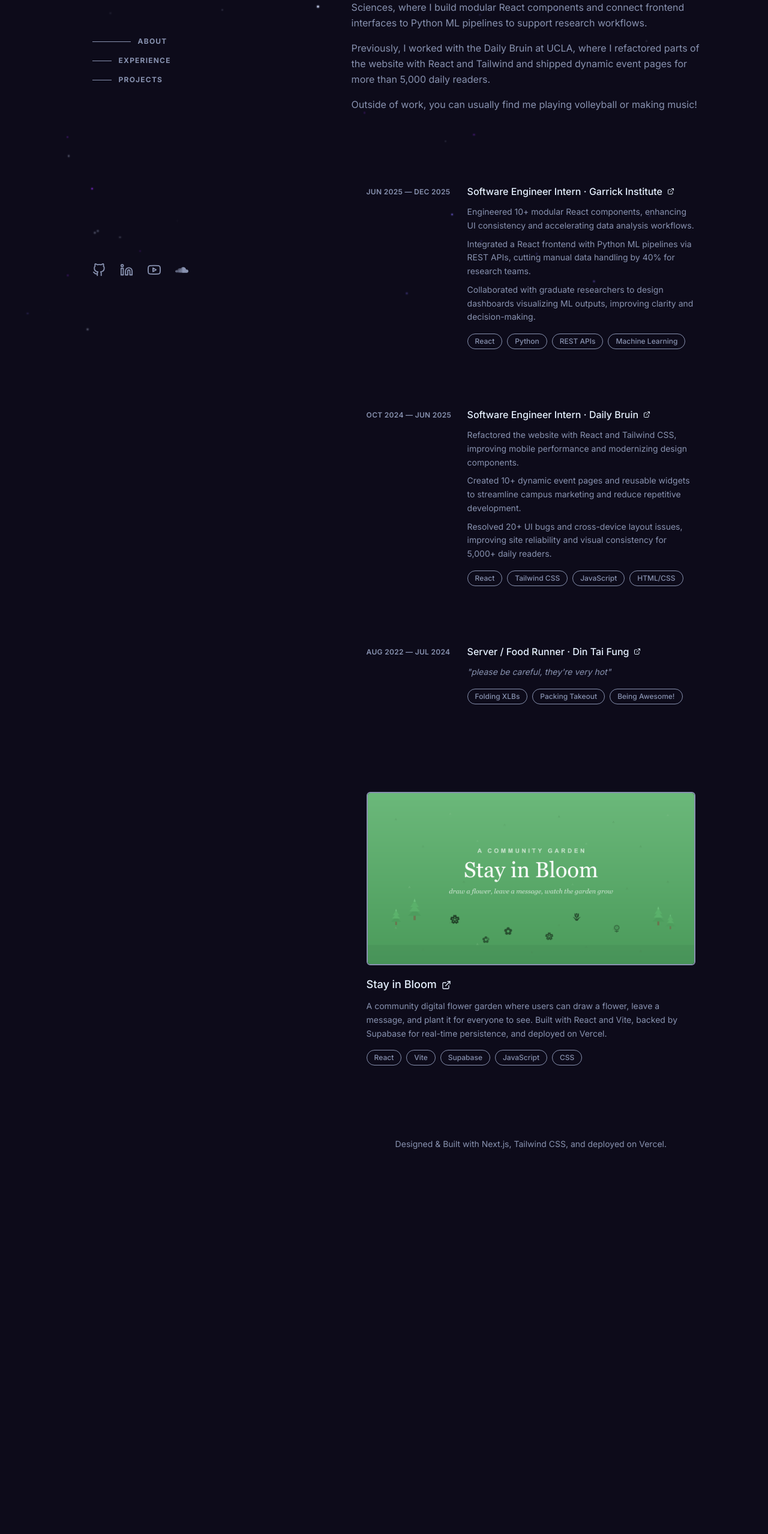
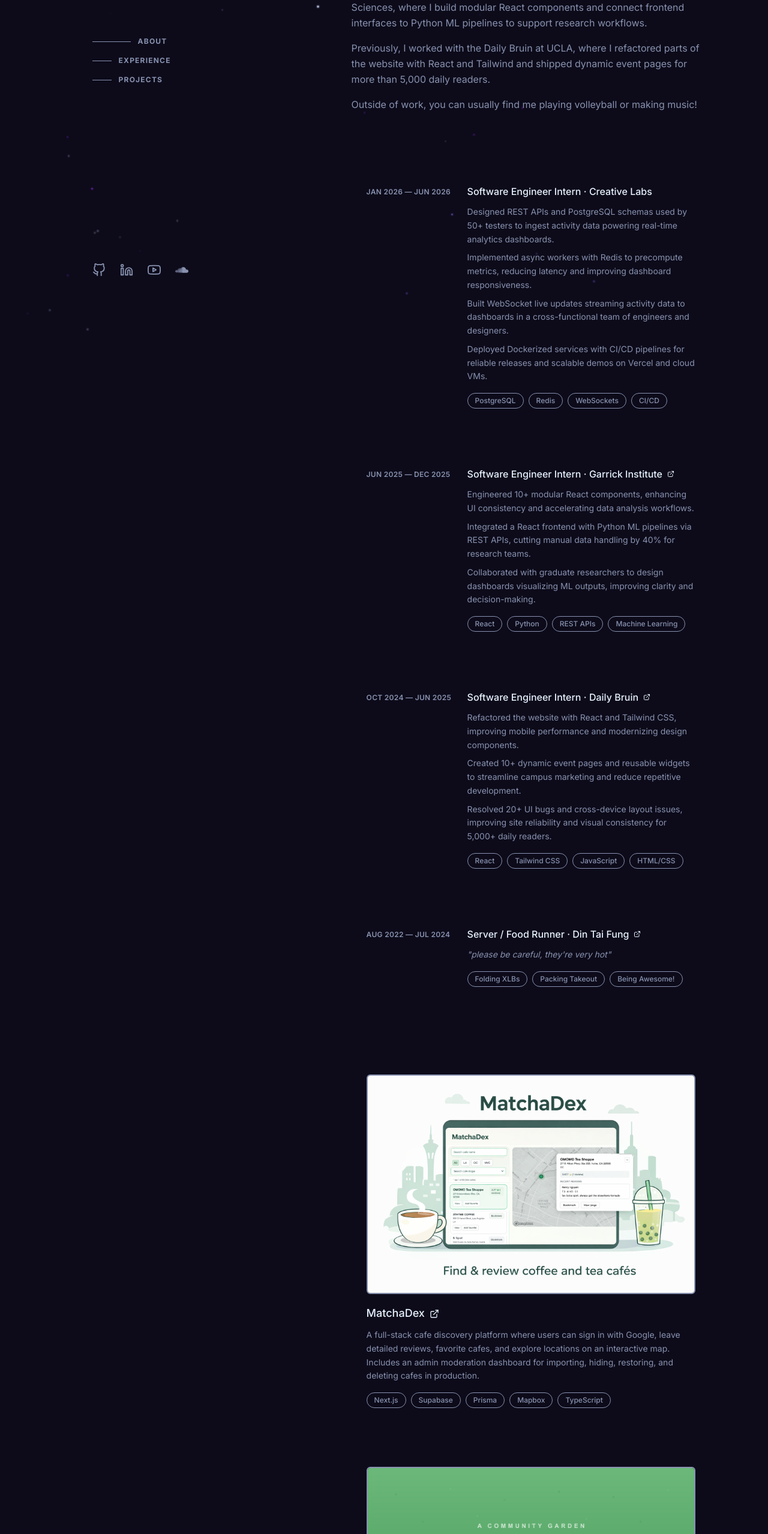
Before and after one commit to nothenrynguyen/henwoo-portfolio, a Next.js app: page / in a window 1280 px wide. Shown: the part 243-2800 px from the top of the page at 60% size. Before the commit the page ends 2288 px from the top, so only its background shows below. Built offline with nearby package versions, Linux system fonts and the light colour scheme.

Commit message:
feat(portfolio): add MatchaDex project and Creative Labs experience

```diff
--- a/components/Experience.tsx
+++ b/components/Experience.tsx
@@ -4,7 +4,7 @@ import experienceData from "@/data/experience.json";
 interface ExperienceItem {
   title: string;
   company: string;
-  companyUrl: string;
+  companyUrl?: string;
   date: string;
   quote?: string;
   description: string[];
@@ -35,6 +35,7 @@ export default function Experience() {
             {/* Content */}
             <div className="min-w-0 flex-1">
               <h3 className="font-medium leading-snug">
+                {exp.companyUrl ? (
                   <a
                     href={exp.companyUrl}
                     target="_blank"
@@ -44,6 +45,11 @@ export default function Experience() {
                     {exp.title} · {exp.company}
                     <FiExternalLink className="ml-1 inline-block h-3 w-3 shrink-0" />
                   </a>
+                ) : (
+                  <span className="inline-flex items-center gap-1 text-white">
+                    {exp.title} · {exp.company}
+                  </span>
+                )}
               </h3>
 
               {exp.quote ? (
--- a/data/experience.json
+++ b/data/experience.json
@@ -1,7 +1,20 @@
 [
   {
     "title": "Software Engineer Intern",
-  "company": "Garrick Institute",
+    "company": "Creative Labs",
+    "companyUrl": "",
+    "date": "Jan 2026 — Jun 2026",
+    "description": [
+      "Designed REST APIs and PostgreSQL schemas used by 50+ testers to ingest activity data powering real-time analytics dashboards.",
+      "Implemented async workers with Redis to precompute metrics, reducing latency and improving dashboard responsiveness.",
+      "Built WebSocket live updates streaming activity data to dashboards in a cross-functional team of engineers and designers.",
+      "Deployed Dockerized services with CI/CD pipelines for reliable releases and scalable demos on Vercel and cloud VMs."
+    ],
+    "technologies": ["PostgreSQL", "Redis", "WebSockets", "CI/CD"]
+  },
+  {
+    "title": "Software Engineer Intern",
+    "company": "Garrick Institute",
     "companyUrl": "https://risksciences.ucla.edu",
     "date": "Jun 2025 — Dec 2025",
     "description": [
--- a/data/projects.json
+++ b/data/projects.json
@@ -1,4 +1,12 @@
 [
+  {
+    "title": "MatchaDex",
+    "image": "/images/matchadex-preview.png",
+    "description": "A full-stack cafe discovery platform where users can sign in with Google, leave detailed reviews, favorite cafes, and explore locations on an interactive map. Includes an admin moderation dashboard for importing, hiding, restoring, and deleting cafes in production.",
+    "technologies": ["Next.js", "Supabase", "Prisma", "Mapbox", "TypeScript"],
+    "github": "",
+    "demo": "https://matchadex.vercel.app/"
+  },
   {
     "title": "Stay in Bloom",
     "image": "/images/project-stay-in-bloom.png",
```
Also changed, not shown: public/images/matchadex-preview.png (added). Lines whose indentation alone changed are shown as unchanged.
